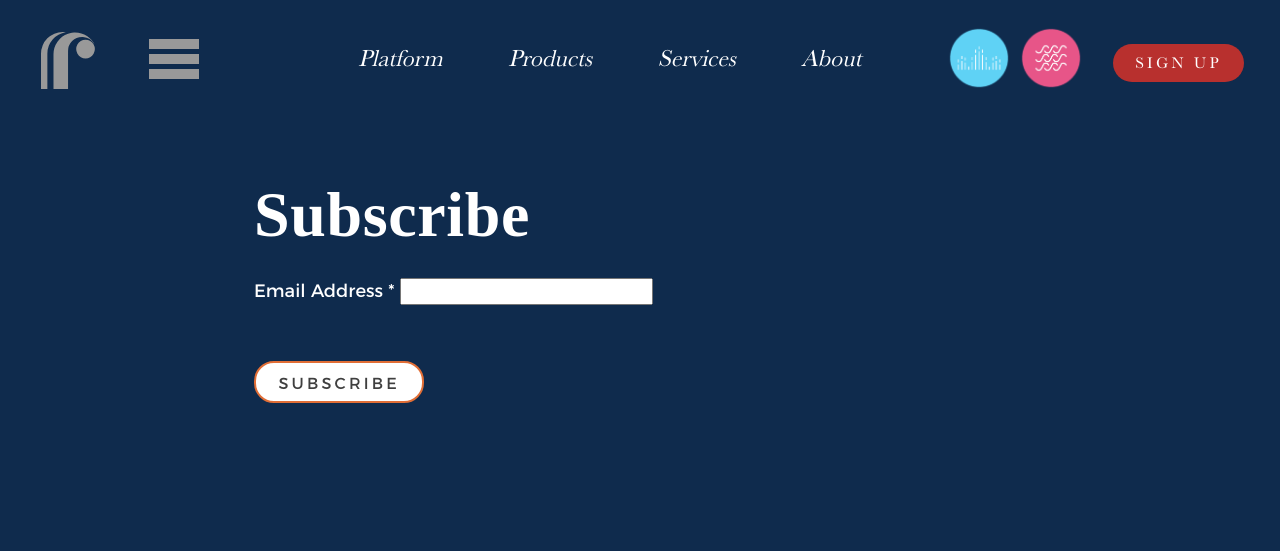
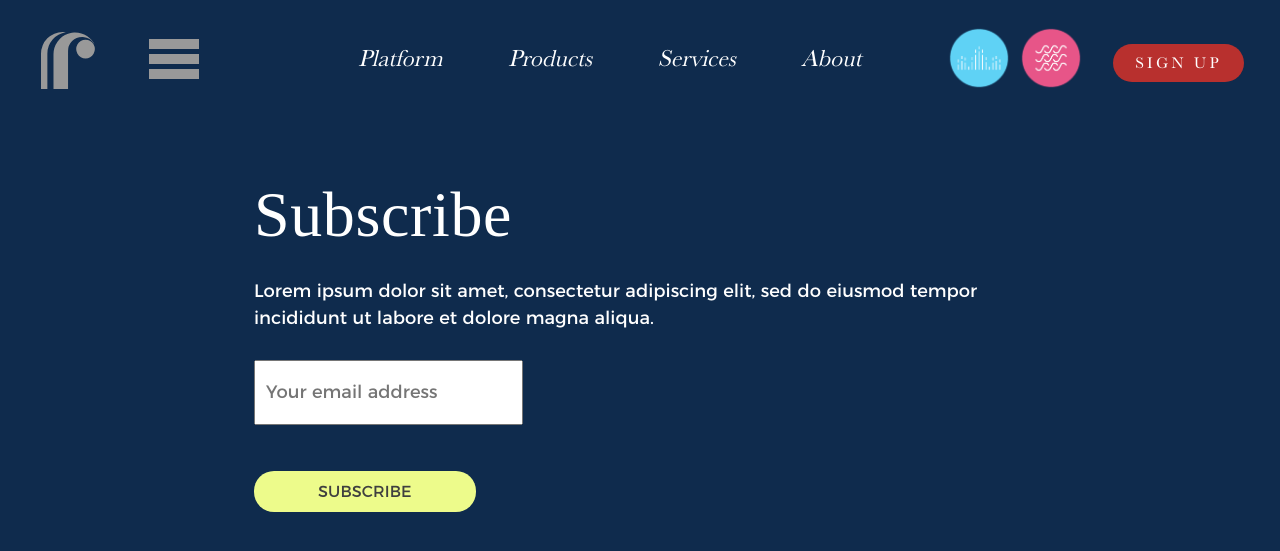
Before and after one commit to RIVER-Data-AI/river-marketing, a Jekyll site: the page built from signup.html, in a window 1280 px wide. Shown: the top 551 px of the page. Built offline with Jekyll 4.4.1, drawn with Linux system fonts in a browser that asks for light colours; some web fonts are replaced; comment, search, counter and statistics services are not loaded.

Commit message:
Style signup page.

```diff
--- a/_sass/sections.scss
+++ b/_sass/sections.scss
@@ -498,4 +498,19 @@ html[data-section="signup"] {
   div.mce_inline_error {
     background: rgba(0, 0, 0, 0.2) !important;
   }
+
+  #mc_embed_signup .mc-field-group {
+    margin-bottom: 1em;
+    padding-bottom: 0;
+  }
+
+  #mce-EMAIL {
+    padding: 20px 10px;
+  }
+
+  #mc-embedded-subscribe {
+    margin-left: 0;
+    padding: 0.6em 4em;
+    letter-spacing: 0.1px;
+  }
 }
--- a/_sass/typography.scss
+++ b/_sass/typography.scss
@@ -234,7 +234,8 @@ body {
   justify-content: space-around;
 }
 
-.button {
+.button,
+.river-button {
   font-family: "Montserrat", serif;
   font-size: 20px;
   line-height: 22px;
@@ -243,7 +244,10 @@ body {
   text-decoration: none;
   letter-spacing: 0.2em;
   padding: 0.6em 1.4em 0.35em 1.4em;
-  border-radius: 20px;
+
+  // Use !important to bully the mailchimp styles
+  border-radius: 20px !important;
+  border: none !important;
 
   &.--block {
     display: block;
--- a/signup.html
+++ b/signup.html
@@ -26,17 +26,19 @@ initialSection: "signup"
         novalidate
       >
         <div id="mc_embed_signup_scroll">
-          <h2 class="p2">Subscribe</h2>
+          <p class="p2">Subscribe</p>
+          <p class="p1">
+            Lorem ipsum dolor sit amet, consectetur adipiscing elit, sed do
+            eiusmod tempor incididunt ut labore et dolore magna aliqua.
+          </p>
           <div class="p1 mc-field-group">
-            <label for="mce-EMAIL"
-              >Email Address <span class="asterisk">*</span>
-            </label>
             <input
               type="email"
               value=""
               name="EMAIL"
               class="required email"
               id="mce-EMAIL"
+              placeholder="Your email address"
             />
           </div>
           <div id="mce-responses" class="clear">
@@ -66,7 +68,7 @@ initialSection: "signup"
               value="Subscribe"
               name="subscribe"
               id="mc-embedded-subscribe"
-              class="p2 button --red-stroke"
+              class="p2 river-button --yellow-fill"
             />
           </div>
         </div>
```
